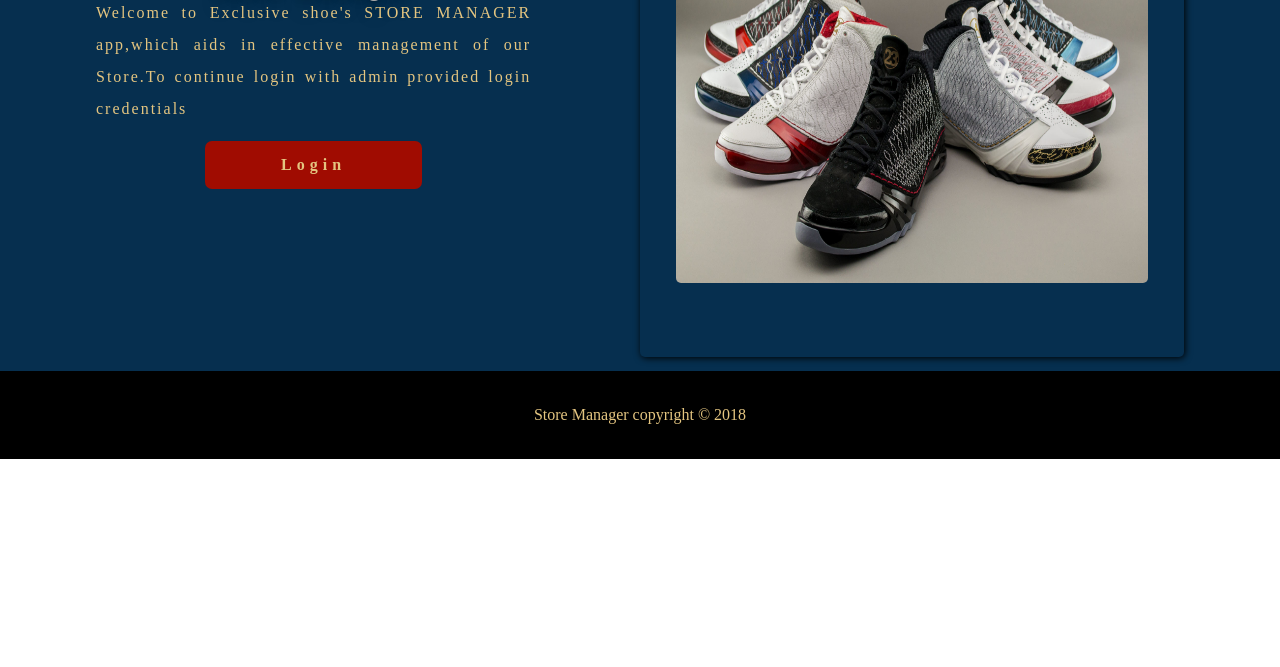
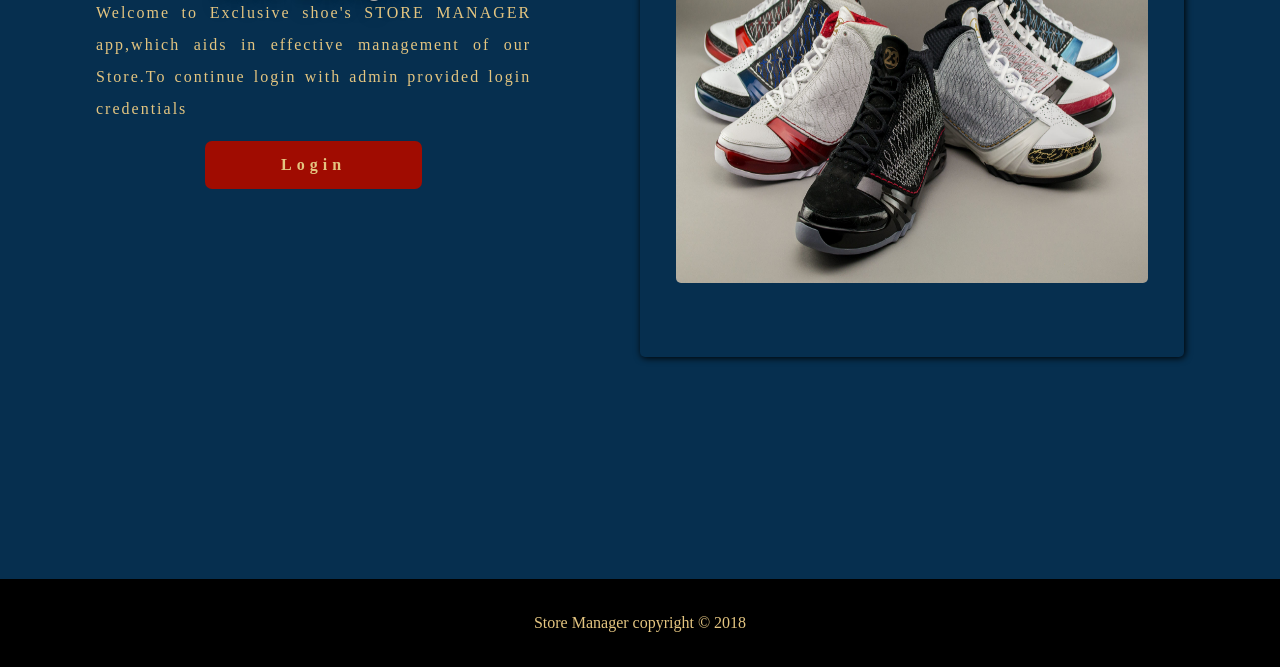
Before and after one commit to habibaudu/Store-Manager, a plain HTML site: page UI/index.html in a window 1280 px wide. Shown: the part 221-888 px from the top of the page. Before the commit the page ends 800 px from the top, so only its background shows below. Drawn offline with Linux system fonts and the light colour scheme.

Commit message:
align footer down

```diff
--- a/UI/index.css
+++ b/UI/index.css
@@ -38,7 +38,7 @@ text-shadow: 0 1px 0 #ccc, 0 2px 0 #c9c9c9, 0 3px 0 #bbb, 0 4px 0 #b9b9b9, 0 5px
 }
 .container{
 width:100%;
-height: 100%;
+height: 100vh;
 background-color: #062f4f;
 color:#e4c580;
 
@@ -295,6 +295,7 @@ header #nav_slide {
  .adminbox{
    margin:auto;
     width:65%;
+    height: 100vh;
     background-color: #062f4f;
     color:#e4c580;
     box-sizing: border-box;
@@ -477,6 +478,7 @@ a.btn2 {
 .addbox{
     margin:auto;
     width:55%;
+    height: 100vh;
     background-color: #062f4f;
     color:#e4c580;
     box-sizing: border-box;
@@ -800,7 +802,8 @@ tr:nth-child(odd) {background-color: #e4c580;
 footer{
     /* /* position: fixed;
     left: 0;
-    bottom: 0; */
+    */
+    bottom: 0;
 
     width: 100%;
     background-color: #000000;
```
